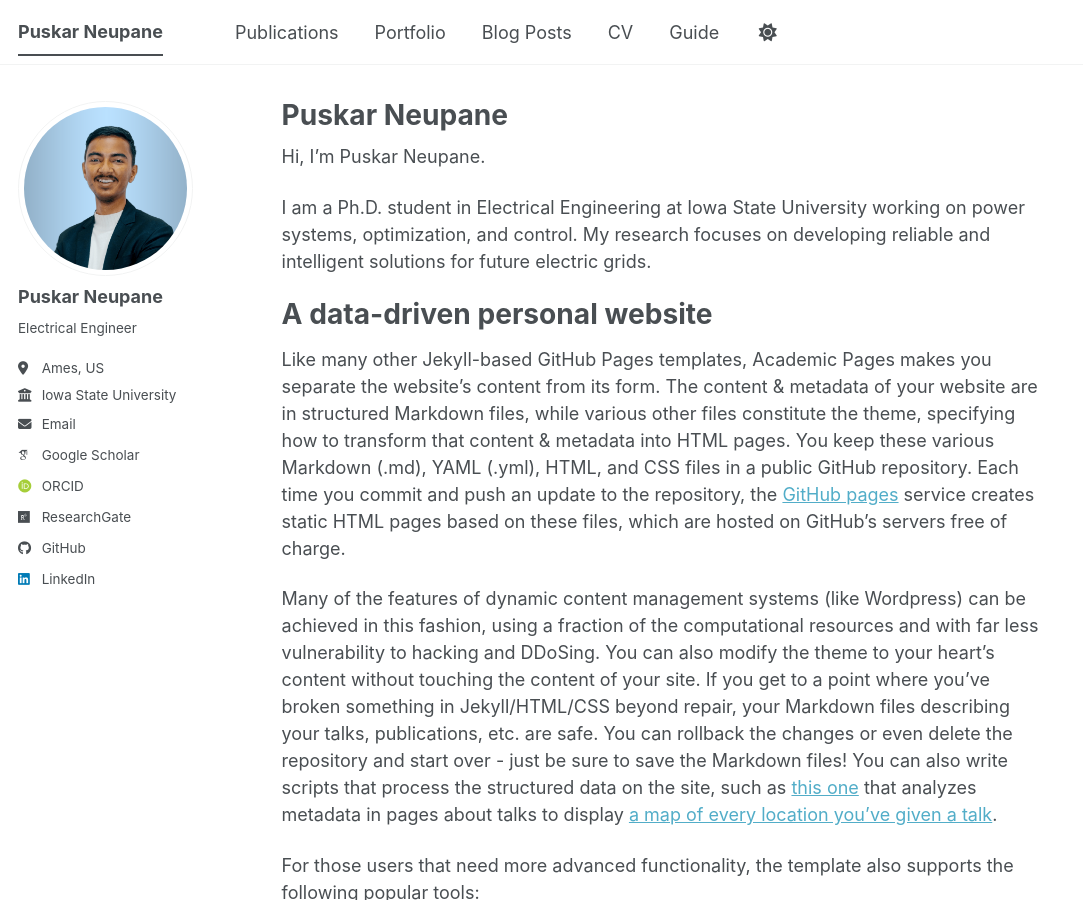
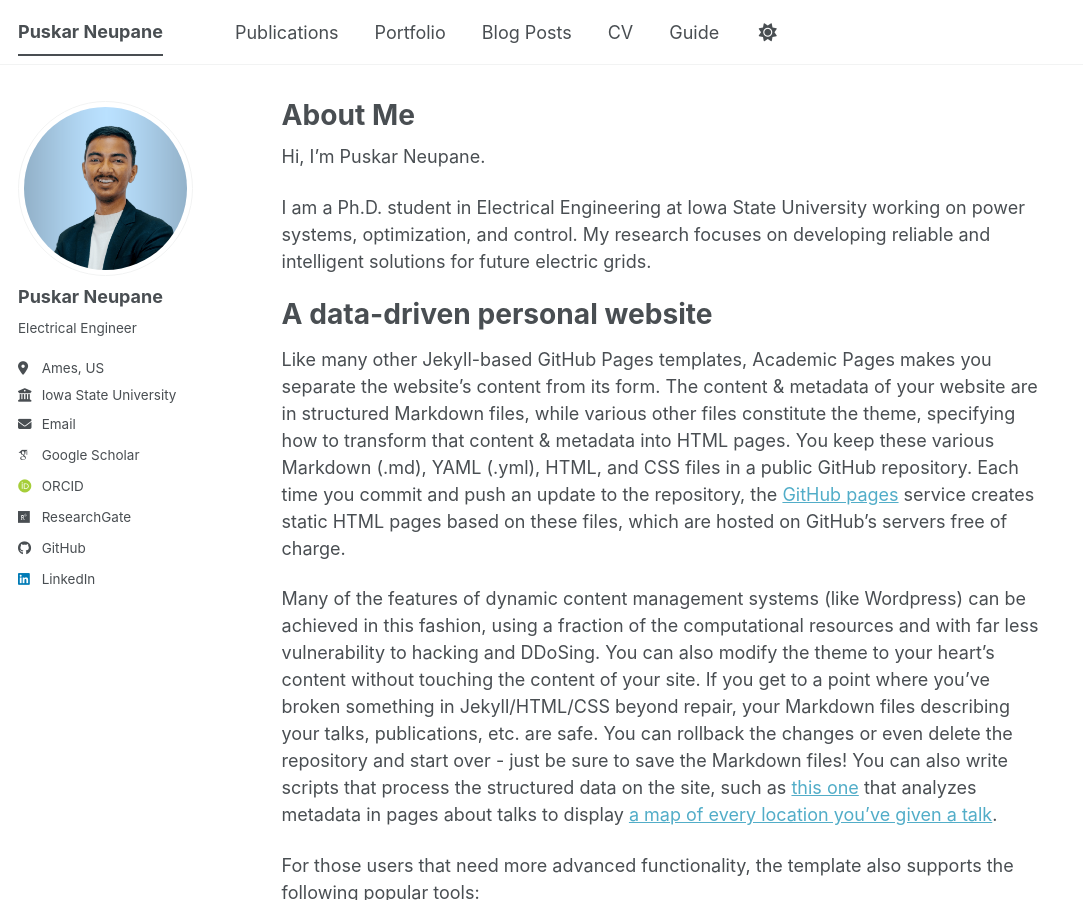
Before and after one commit to Puskar-Neupane/website, a Jekyll site: the page built from _pages/about.md, in a window 1280 px wide and 900 px high. Shown: the whole window, without its empty margins (0-1083 px from the left). Built offline with Jekyll 4.4.1, drawn with Linux system fonts in a browser that asks for light colours; some web fonts are replaced; a script bundle is joined from its source files by our own code; library files that are not in the unit come from our copies.

Commit message:
Update about.md

```diff
--- a/_pages/about.md
+++ b/_pages/about.md
@@ -1,6 +1,6 @@
 ---
 permalink: /
-title: "Puskar Neupane"
+title: "About Me"
 author_profile: true
 redirect_from:
   - /about/
```
